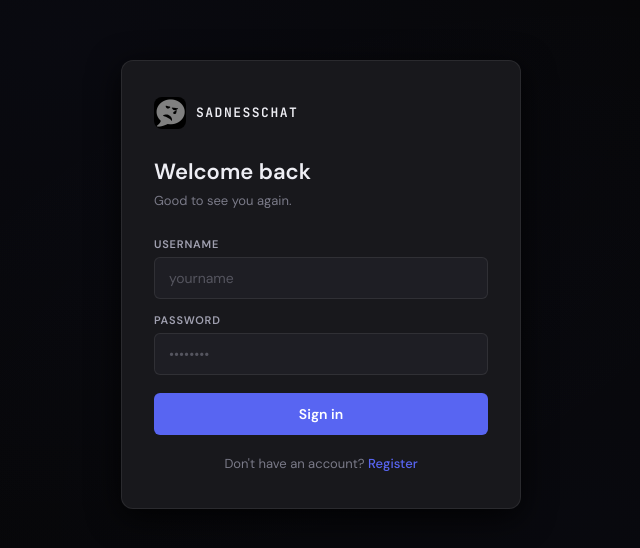
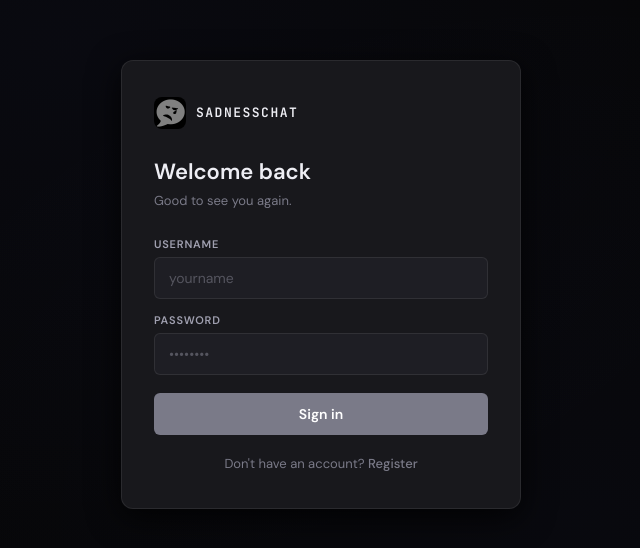
Before and after one commit to Sadnesszx/cord, a React (Vite) app in the folder client/: page /login in a window 1280 px wide. Shown: the part 116-664 px from the top of the page, without its empty margins (319-959 px from the left). Built offline with nearby package versions, Linux system fonts and the light colour scheme; no server answers.

Commit message:
Changing the look of SadnessChat

```diff
--- a/client/src/index.css
+++ b/client/src/index.css
@@ -22,9 +22,9 @@
   --gray-5: #c8c8d8;
   --white: #eeeef4;
 
-  --accent: #5865f2;
-  --accent-dim: rgba(88,101,242,0.15);
-  --accent-glow: rgba(88,101,242,0.08);
+  --accent: #7a7a88;
+  --accent-dim: rgba(122,122,136,0.15);
+  --accent-glow: rgba(122,122,136,0.08);
 
   --danger: #ed4245;
   --danger-dim: rgba(237,66,69,0.12);
```
